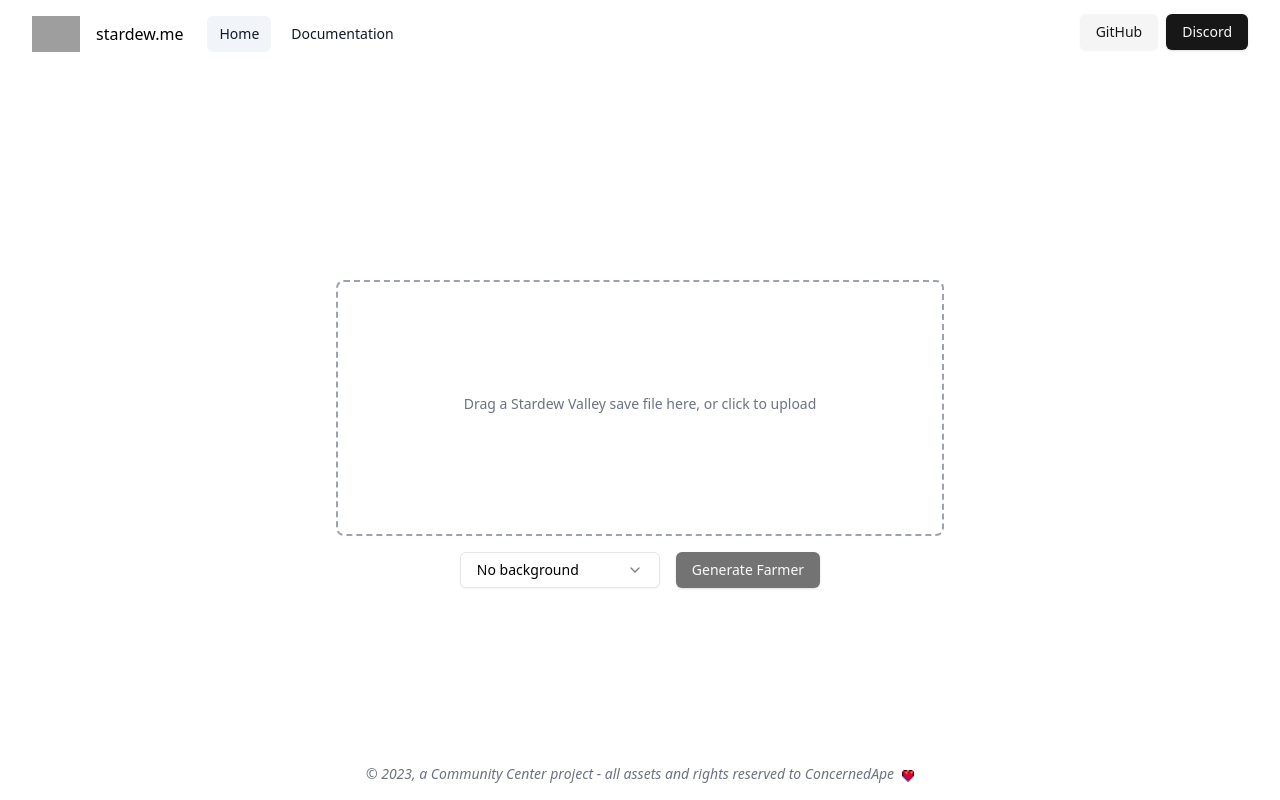
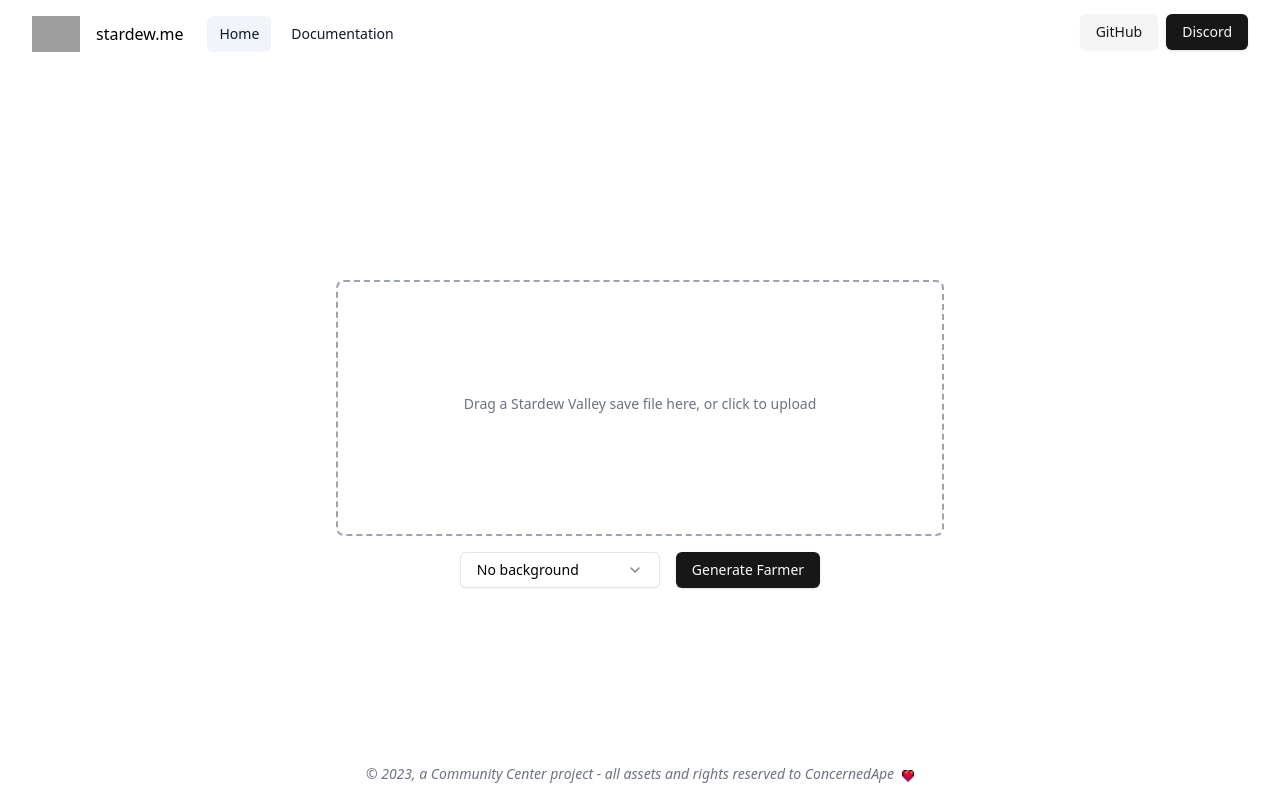
Before and after one commit to communitycenter/stardew.me, a Next.js app in the folder frontend/: page / in a window 1280 px wide. Built offline with nearby package versions, Linux system fonts and the light colour scheme; grey boxes are pictures that could not be loaded.

Commit message:
fix: hydration error

```diff
--- a/frontend/src/components/BackgroundSelect.tsx
+++ b/frontend/src/components/BackgroundSelect.tsx
@@ -17,13 +17,6 @@ import {
   PopoverContent,
   PopoverTrigger,
 } from "@/components/ui/popover";
-import { useUploadContext } from "../lib/UploadContext";
-import {
-  Tooltip,
-  TooltipContent,
-  TooltipProvider,
-  TooltipTrigger,
-} from "@/components/ui/tooltip"
 
 const backgrounds = [
   {
@@ -47,40 +40,9 @@ interface ComboboxDemoProps {
 
 const ComboboxDemo: React.FC<ComboboxDemoProps> = ({ value, setValue }) => {
   const [open, setOpen] = React.useState(false);
-  const { selectedFile } = useUploadContext();
 
-  const DisabledBackgroundSelect = () => {
   return (
-      <TooltipProvider>
-        <Tooltip>
-          <TooltipTrigger>
     <Popover open={open} onOpenChange={setOpen}>
-              <PopoverTrigger asChild>
-              <Button
-                  variant="outline"
-                  role="combobox"
-                  aria-expanded={open}
-                  className="w-[200px] justify-between disabled cursor-default hover:bg-white dark:hover:bg-neutral-950"
-              >
-                  {value
-                  ? backgrounds.find((background) => background.value === value)
-                      ?.label || "No background"
-                  : "No background"}
-
-                  <ChevronDown className="ml-2 h-4 w-4 shrink-0 opacity-50" />
-              </Button>
-              </PopoverTrigger>
-            </Popover>
-          </TooltipTrigger>
-          <TooltipContent>
-          <p>Upload a file first!</p>
-          </TooltipContent>
-        </Tooltip>
-      </TooltipProvider>
-    )
-  };
-
-  return selectedFile ? <Popover open={open} onOpenChange={setOpen}>
       <PopoverTrigger asChild>
         <Button
           variant="outline"
@@ -120,7 +82,7 @@ const ComboboxDemo: React.FC<ComboboxDemoProps> = ({ value, setValue }) => {
         </Command>
       </PopoverContent>
     </Popover>
-    : <DisabledBackgroundSelect />;
+  );
 };
 
 export default ComboboxDemo;
--- a/frontend/src/components/GenerateButton.tsx
+++ b/frontend/src/components/GenerateButton.tsx
@@ -1,29 +1,5 @@
-import { Button } from "@/components/ui/button";
-import { useUploadContext } from "../lib/UploadContext";
-import {
-  Tooltip,
-  TooltipContent,
-  TooltipProvider,
-  TooltipTrigger,
-} from "@/components/ui/tooltip"
-
-const DisabledGenerateButton = () => {
-  return (
-    <TooltipProvider>
-    <Tooltip>
-      <TooltipTrigger>
-        <Button className="disabled bg-neutral-500 hover:bg-neutral-500 dark:bg-neutral-400 dark:hover:bg-neutral-400 cursor-default">Generate Farmer</Button>
-      </TooltipTrigger>
-      <TooltipContent>
-      <p>Upload a file first!</p>
-      </TooltipContent>
-    </Tooltip>
-    </TooltipProvider>
-  )
-};
+import { Button } from "@/components/ui/button"
 
 export default function GenerateButton() {
-  const { selectedFile } = useUploadContext();
-
-  return selectedFile ? <Button>Generate Farmer</Button> : <DisabledGenerateButton />;
+  return <Button>Generate Farmer</Button>
 }
```
Lines whose indentation alone changed are shown as unchanged.
